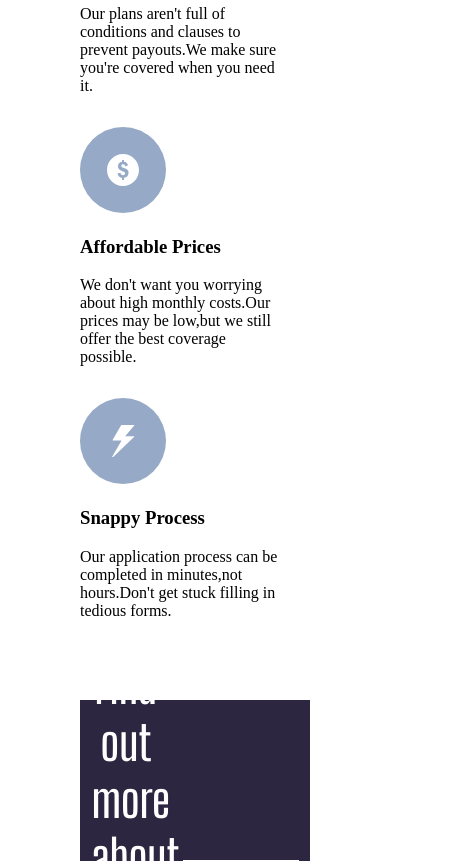
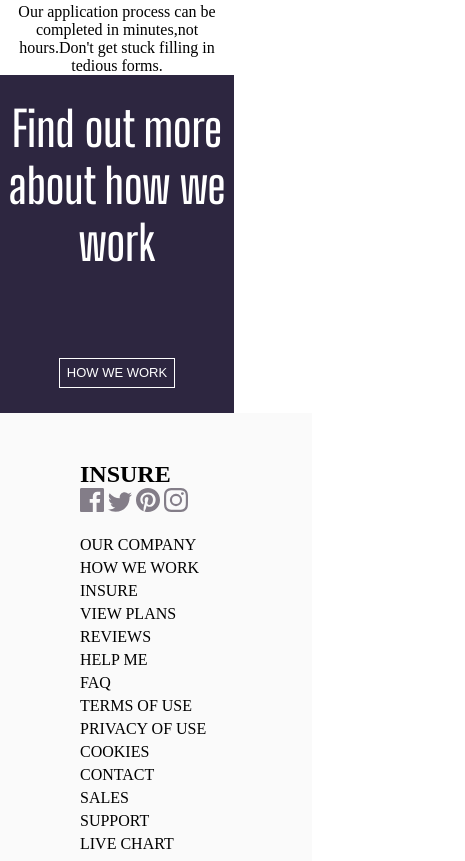
Before and after one commit to Dideoluwa27/insure-landing-page, a plain HTML site: page index.html in a window 390 px wide. Shown: the part 1139-2000 px from the top of the page, 465 px wide, since content can reach past the window. Drawn offline with Linux system fonts and the light colour scheme; a web font is replaced by a local one.

Commit message:
made progess on the mobile design

```diff
--- a/src/style.css
+++ b/src/style.css
@@ -10,7 +10,7 @@
     margin: 10px 0;
 }
 #header h2{
-    padding-left: 3.4em ;
+     padding-left: 3.4em ;
 }
 #tab{
     display: flex;
@@ -109,7 +109,7 @@ h5{
     justify-content: space-around;
     height: 40vh;
     color: white;
-    margin: 5em 5em;
+    /* margin: 5em 5em; */
     align-items: center;
 }
 .find-out h1{
@@ -150,19 +150,21 @@ footer #starter{
 @media(max-width:768px){
  #header{
     flex-direction: row;
+    width: 80vw;
 }
 main{
     padding: 0;
     flex-direction: column-reverse;
     height: auto;
     text-align: center;
+    width: 80vw;
 }
 #banner{
     margin: 0;
     padding: 0;
 }
 #banner img{
-    width: 97vw;
+    width: 50vw;
 }
 #intro-text{
     width: 100%;
@@ -176,8 +178,36 @@ h1{
 h5{
     width: 100%;
 }
+.different{
+    padding: 0;
+    text-align: center;
+}
 #mid-section{
+    margin: 0;
     flex-direction: column-reverse;
+    justify-content: center;
+    align-content: space-between;
+    width: 60vw;
+}
+#mid-section div{
+    margin:0;
+}
+.find-out{
+    margin: 0;
+    flex-direction: column;
+    width: 60vw;
+}
+.find-out h1{
+    width: 100%;
+}
+footer{
+    width: 80vw;
+}
+footer #starter{
+    flex-direction:column ;
+}
+footer #end{
+    flex-direction: column;
 }
 
 }
```
